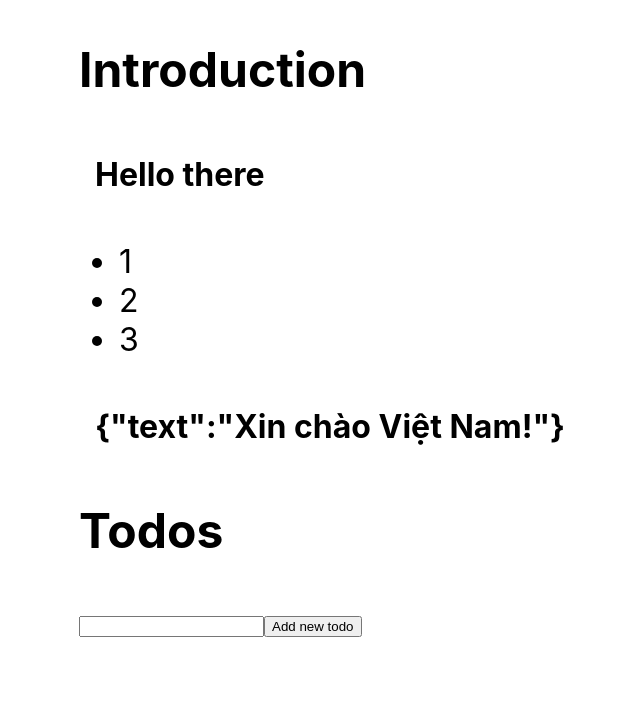
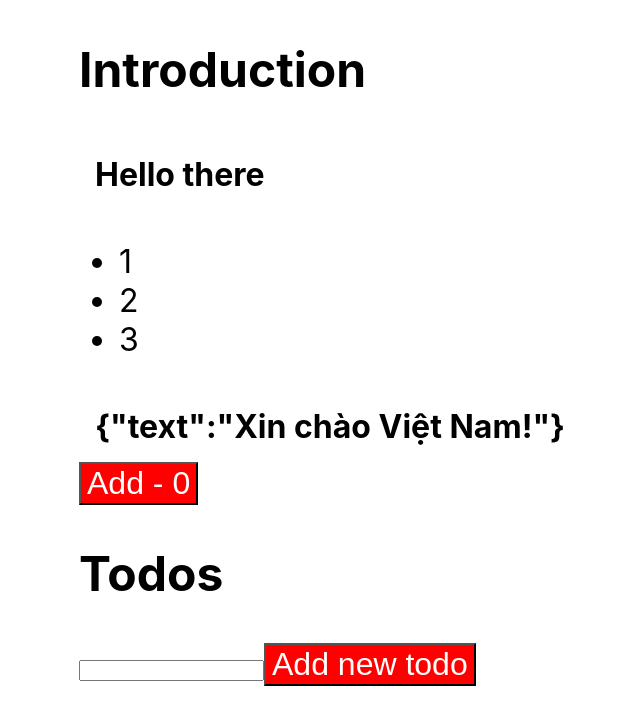
Before and after one commit to SukhachevN/no-bs-ts, a React (Create React App) app in the folder episode-20/: page / in a window 1280 px wide. Shown: the top 724 px of the page, without its empty margins (161-801 px from the left). Built offline with nearby package versions, Linux system fonts and the light colour scheme.

Commit message:
episode-22

```diff
--- a/episode-20/src/App.tsx
+++ b/episode-20/src/App.tsx
@@ -45,6 +45,42 @@
   | { type: 'REMOVE'; id: number }
   | { type: 'DONE'; id: number };
 
+const useNumber = (initialValue: number) => useState<number>(initialValue);
+
+type UseNumberValue = ReturnType<typeof useNumber>[0];
+type UseNumbersetValue = ReturnType<typeof useNumber>[1];
+
+const Button: React.FC<
+  React.DetailedHTMLProps<
+    React.ButtonHTMLAttributes<HTMLButtonElement>,
+    HTMLButtonElement
+  > & {
+    title?: string;
+  }
+> = ({ title, children, style, ...rest }) => (
+  <button
+    {...rest}
+    style={{
+      ...style,
+      backgroundColor: 'red',
+      color: 'white',
+      fontSize: 'xx-large',
+    }}
+  >
+    {title ?? children}
+  </button>
+);
+
+const Incrementer: React.FC<{
+  value: UseNumberValue;
+  setValue: UseNumbersetValue;
+}> = ({ value, setValue }) => (
+  <Button
+    onClick={() => setValue((state) => state + 1)}
+    title={`Add - ${value}`}
+  />
+);
+
 function App() {
   const onClickHandler = useCallback((item: string) => alert(item), []);
 
@@ -88,12 +124,15 @@
     }
   }, []);
 
+  const [value, setValue] = useNumber(0);
+
   return (
     <div>
       <Heading title='Introduction' />
       <Box>Hello there</Box>
       <List items={['1', '2', '3']} onClick={onClickHandler} />
       <Box>{JSON.stringify(payload)}</Box>
+      <Incrementer value={value} setValue={setValue} />
       <Heading title='Todos' />
       {todos.map(({ text, id, isDone }) => (
         <div key={id}>
@@ -106,7 +145,7 @@
 
       <div>
         <input type='text' ref={newTodoRef} />
-        <button onClick={onAddTodo}>Add new todo</button>
+        <Button onClick={onAddTodo}>Add new todo</Button>
       </div>
     </div>
   );
```
